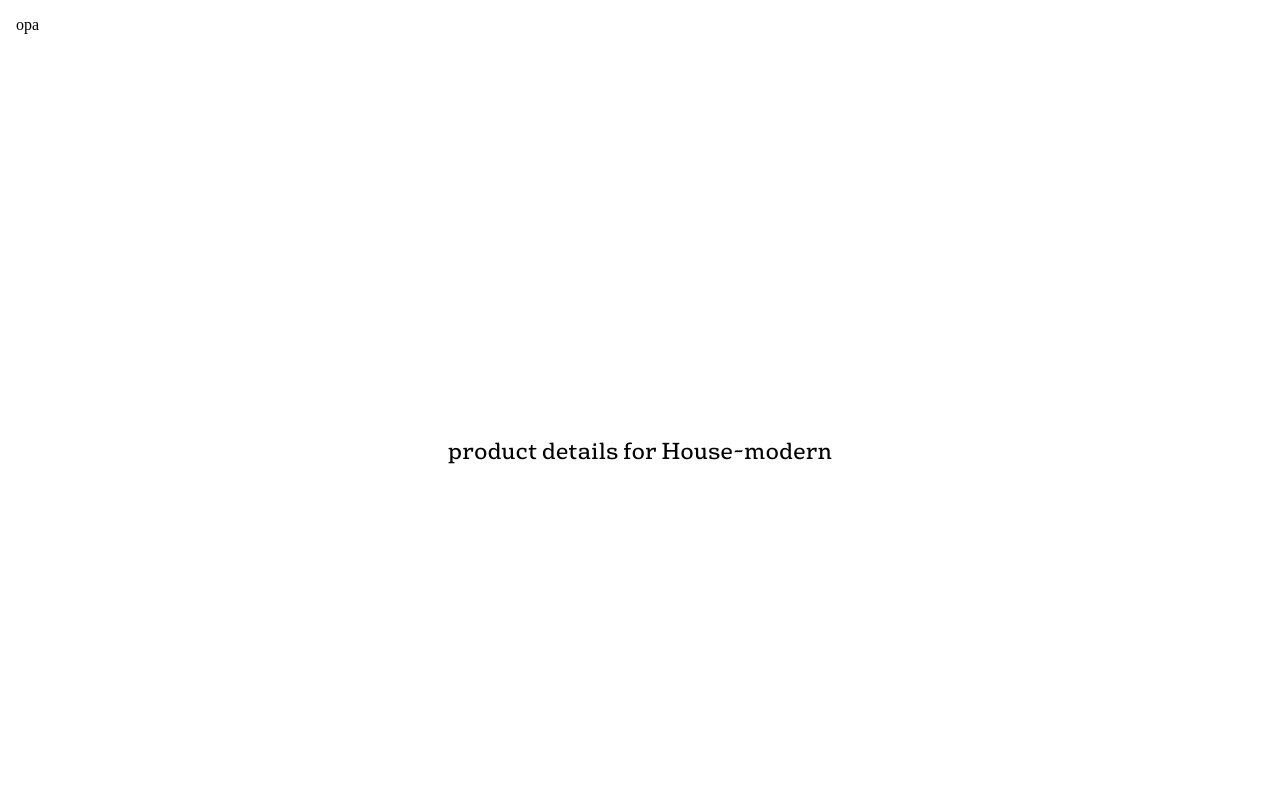
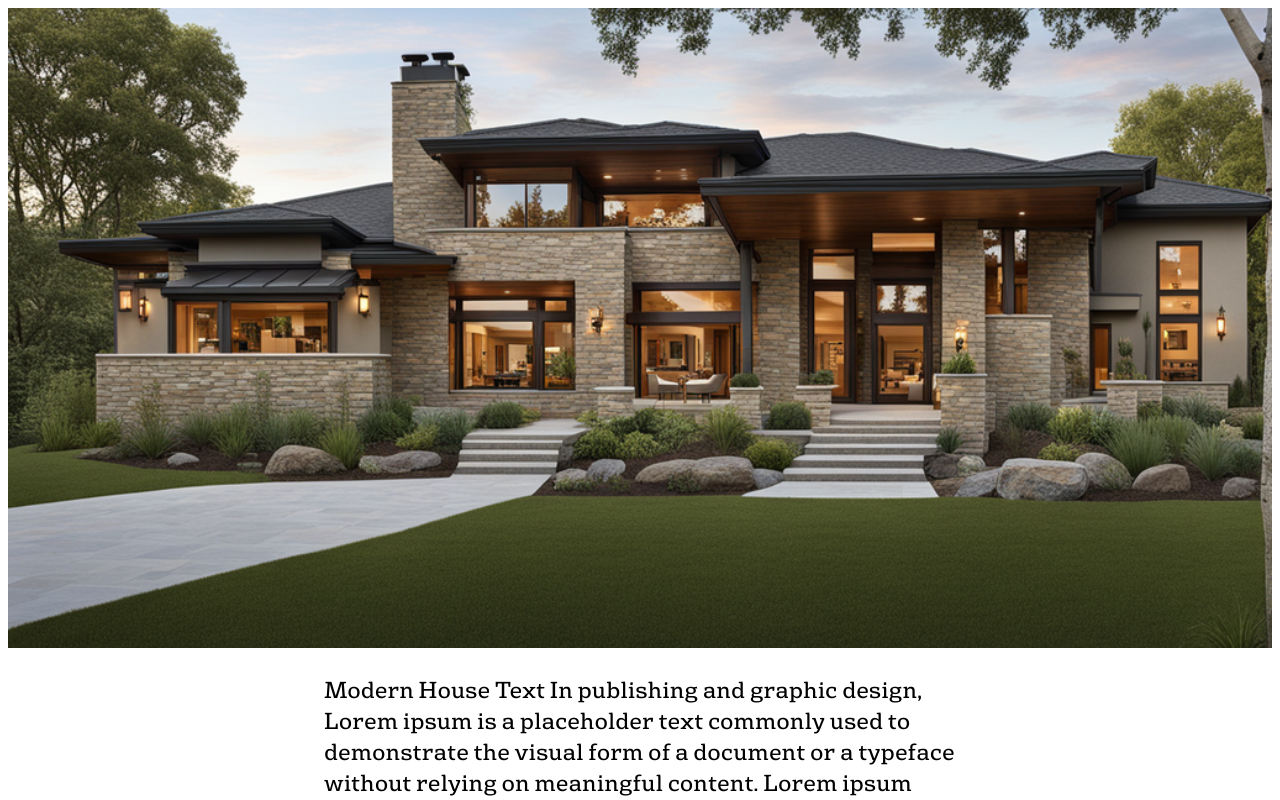
Before and after one commit to Bobata-constantlyafk/BuildersBulgaria, a Nuxt app: page /gallery/House-modern in a window 1280 px wide. Shown: the top 800 px of the page. Built offline with nearby package versions, Linux system fonts and the light colour scheme.

Commit message:
header removed

```diff
--- a/layouts/default.vue
+++ b/layouts/default.vue
@@ -1,6 +1,6 @@
 <template>
     <div>
-      <header>
+      <!-- <header>
         <nav class="nav">
           <ul class="nav-ul">
             <NuxtLink class="link" to="/">НАЧАЛО</NuxtLink>
@@ -9,7 +9,7 @@
             <NuxtLink class="link" to="/projects">ПРОЕКТИ</NuxtLink>
           </ul>
         </nav>
-      </header>
+      </header> -->
 
       <div>
         <slot/>
@@ -34,9 +34,9 @@
       display: grid;
       grid-template-columns: 1fr 4fr;
       align-items: center;
-      background-color: rgb(0,0,0,0.6);
+      background-color: rgb(0,0,0,0.9);
       margin-bottom: 0rem;
-      position:absolute;
+      position:static;
       width: 100%;
 
         .nav-ul {
--- a/layouts/gallery.vue
+++ /dev/null
@@ -1,19 +0,0 @@
-<template>
-    <div>
-        <body>
-            <p>opa</p>
-        </body>
-
-        <div>
-            <slot/>
-        </div>
-    </div>
-</template>
-
-<script setup>
-
-</script>
-
-<style lang="scss" scoped>
-
-</style>
--- a/pages/gallery/[name].vue
+++ b/pages/gallery/[name].vue
@@ -1,26 +1,68 @@
 <template>
-    <div class="gallery-full-main">
-        <p>product details for {{ name }}</p>
+    <div class="galleryPageMain">
+      <img :src="imageSrc" alt="kushta">
+      <p>{{ text }}</p>
+      <p>{{ text }}</p>
+      <p>{{ text }}</p>
     </div>
 </template>
 
 <script setup>
-    const {name} = useRoute().params
-    definePageMeta({
-        layout: 'gallery'
-    })
+  import { ref, onMounted } from 'vue';
+  import { useRoute } from 'vue-router';
+
+  const imageSrc = ref('');
+  const text = ref('');
+
+  const route = useRoute();
+
+  onMounted(() => {
+    // Get the parameter from the route
+    const houseType = route.params.name;
+    console.log('House Type:', houseType);
+
+    // Load the appropriate image and text based on the houseType
+    switch (houseType) {
+      case 'House-trad':
+        imageSrc.value = '/House-trad.png';
+        text.value = 'Traditional House Text';
+        break;
+      case 'House-modern':
+        imageSrc.value = '/House-modern.png';
+        text.value = 'Modern House Text In publishing and graphic design, Lorem ipsum is a placeholder text commonly used to demonstrate the visual form of a document or a typeface without relying on meaningful content. Lorem ipsum may be used as a placeholder before final copy is available. Modern House Text';
+        break;
+      case 'Italian-house':
+        imageSrc.value = '/Italian-house.png';
+        text.value = 'Italian House Text';
+        break;
+      case 'house-example':
+        imageSrc.value = '/house-example.jpg';
+        text.value = 'Example House Text';
+        break;
+      default:
+        break;
+    }
+  });
 </script>
 
 <style lang="scss" scoped>
-.gallery-full-main{
+    .galleryPageMain{
     display: grid;
-    justify-content: center;
-    align-content: center;
-    height: 100vh;
+    grid-template-rows: auto auto;
+
+    img{
+      width: 100%;
+      height: 80vh;
+      object-fit: cover;
+    }
 
     p{
-        font-family: 'Basil Regular';
-        font-size: 1.5rem;
+      font-family: 'Basil Regular';
+      font-size: 1.5rem;
+      margin: 0 auto;
+      margin-top: 2vw;
+      max-width: 50%;
     }
-}
+
+    }
 </style>
--- a/pages/gallery/index.vue
+++ b/pages/gallery/index.vue
@@ -1,16 +1,21 @@
 <template>
   <div class="galleryMain">
-    <img class="gallery-image" src="/House-Trad.png" alt="house">
-    <img class="gallery-image" src="/House-modern.png" alt="house">
-    <img class="gallery-image" src="/Italian-house.png" alt="house">
-    <img class="gallery-image" src="/house-example.jpg" alt="house">
+    <NuxtLink :to="'/gallery/House-trad'">
+      <img class="gallery-image" src="/House-trad.png" alt="house">
+    </NuxtLink>
+    <NuxtLink :to="'/gallery/House-modern'">
+      <img class="gallery-image" src="/House-modern.png" alt="house">
+    </NuxtLink>
+    <NuxtLink :to="'/gallery/Italian-house'">
+      <img class="gallery-image" src="/Italian-house.png" alt="house">
+    </NuxtLink>
+    <NuxtLink :to="'/gallery/house-example'">
+      <img class="gallery-image" src="/house-example.jpg" alt="house">
+    </NuxtLink>
   </div>
 </template>
 
-
-
 <style lang="scss">
-
 .galleryMain {
   display: grid;
   grid-template-columns: repeat(2, 1fr);
--- a/pages/index.vue
+++ b/pages/index.vue
@@ -16,7 +16,12 @@ import Collabs from './collabs.vue';
 import Contacts from './contacts.vue';
 import Services from './services.vue';
 import Advantages from './advantages.vue';
+
 </script>
 
 <style lang="scss">
+html, body {
+  margin: 0px !important;
+  padding: 0px !important;
+}
 </style>
```
